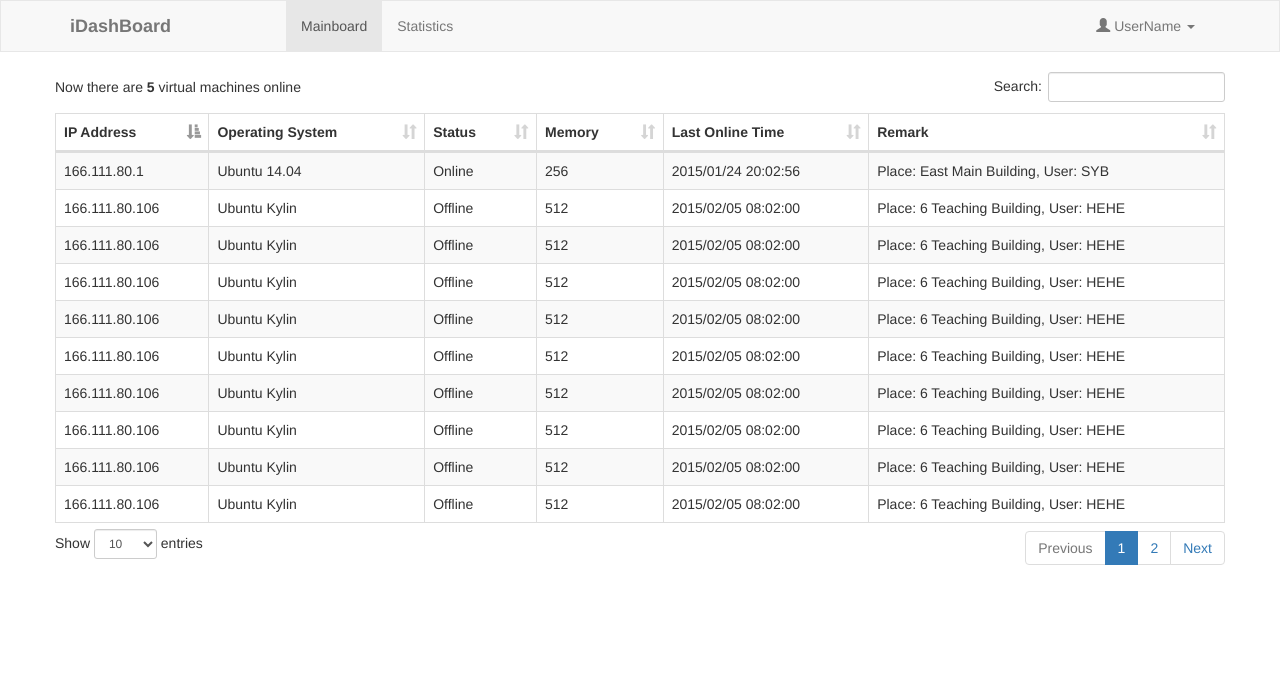
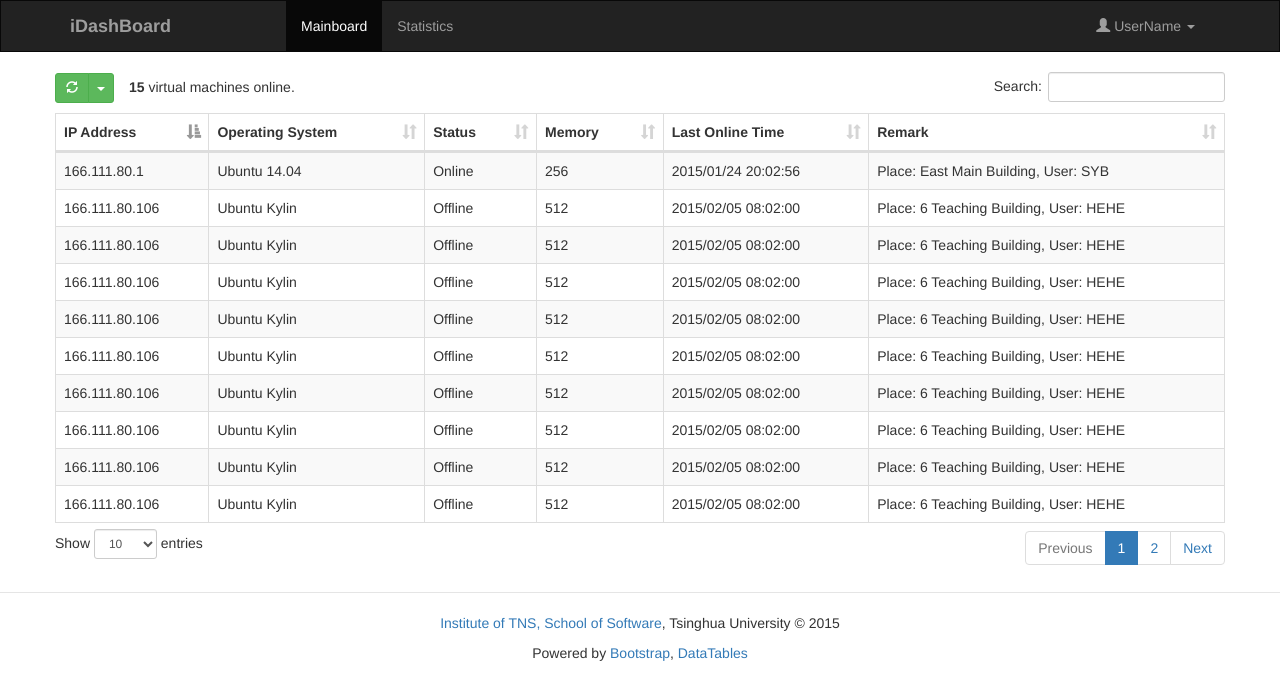
Before and after one commit to wcx11/IDashBoard, a Django app: page /home/ in a window 1280 px wide. Shown: the top 700 px of the page. Run offline with Django 3.2, Linux system fonts and the light colour scheme; some libraries are stand-ins or nearby versions.

Commit message:
增加数据刷新功能

```diff
--- /dev/null
+++ b/IDashBoardServer/templates/css/home.css
@@ -0,0 +1,24 @@
+.navbar {
+	border-radius: 0px;
+}
+
+#main-data-table tbody {
+	cursor: pointer;
+}
+
+#vm-count {
+	line-height: 30px;
+}
+
+#vm-count label {
+	font-weight: normal;
+	margin-left: 15px;
+}
+
+footer {
+	padding-top: 20px;
+	padding-bottom: 20px;
+	margin-top: 20px;
+	border-top: 1px solid #e5e5e5;
+	text-align: center;
+}
--- a/IDashBoardServer/templates/home.html
+++ b/IDashBoardServer/templates/home.html
@@ -38,12 +38,14 @@
 	<!-- datatable plugin extension fixedHeader -->
 	<!-- <script src="/lib/datatables-fixedheader-2.1.2/dataTables.fixedHeader.min.js"></script> -->
 
+	<!-- ========================= custom css ========================= -->
+	<link rel="stylesheet" href="/css/home.css">
 	<!-- ========================= custom javascript ========================= -->
-	<script src="/js/script.js"></script>
+	<script src="/js/home.js"></script>
 </head>
 <body>
 	<!-- 导航条 -->
-	<nav class="navbar navbar-default" style="border-radius: 0px;">
+	<nav class="navbar navbar-inverse">
 		<div class="container">
 			<!-- 导航条左侧的文字即移动设备展开按钮 -->
 			<div class="navbar-header">
@@ -53,29 +55,34 @@
 					<span class="icon-bar"></span>
 					<span class="icon-bar"></span>
 				</button>
-				<a class="navbar-brand" href="#"><strong>iDashBoard</strong></a>
+				<a class="navbar-brand" href="javascript:void(0);"><strong>iDashBoard</strong></a>
 			</div>
 			<!-- 导航条主体 -->
 			<!-- 响应式 -->
 			<div class="collapse navbar-collapse" id="navbar-collapse-body">
 				<!-- 左侧按钮 -->
 				<ui class="nav navbar-nav" style="margin-left: 100px;">
-					<li class="active"><a href="#">Mainboard<span class="sr-only">(current)</span></a></li>
-					<li><a href="#">Statistics</a></li>
+					<li class="active"><a href="javascript:void(0);">Mainboard<span class="sr-only">(current)</span></a></li>
+					<li><a href="javascript:void(0);">Statistics</a></li>
 				</ui>
 				<!-- 右侧按钮 -->
 				<ul class="nav navbar-nav navbar-right">
 					<li class="dropdown">
-						<a href="#" class="dropdown-toggle" data-toggle="dropdown" role="button" aria-expanded="false">
+						<a href="javascript:void(0);" class="dropdown-toggle" data-toggle="dropdown" role="button" aria-expanded="false">
 							<span class="glyphicon glyphicon-user" aria-hidden="true"></span>
 							UserName
 							<span class="caret"></span>
 						</a>
 						<ul class="dropdown-menu" role="menu">
-							<li><a href="#">Settings</a></li>
-							<li><a href="#">Settings</a></li>
+							<li><a href="javascript:void(0);">
+								<span class="glyphicon glyphicon-cog" aria-hidden="true"></span>
+								&nbsp;Settings
+							</a></li>
 							<li class="divider"></li>
-							<li><a href="#">Log out</a></li>
+							<li><a href="\logout\">
+								<span class="glyphicon glyphicon-log-out" aria-hidden="true"></span>
+								&nbsp;Log out
+							</a></li>
 						</ul>
 					</li>
 				</ul>
@@ -86,6 +93,50 @@
 	<!-- 文档容器 -->
 	<div class="container">
 		<div class="row">
+			<!-- 页面刷新按钮组 -->
+			<div id="refresh-button-group" class="btn-group btn-group-sm">
+				<!-- 刷新按钮 -->
+				<button id="refresh-button" type="button" class="btn btn-success">
+					<span class="glyphicon glyphicon-refresh" aria-hidden="true"></span>
+				</button>
+				<!-- 自动刷新选项按钮 -->
+				<button type="button" class="btn btn-success dropdown-toggle" data-toggle="dropdown" aria-expanded="false">
+					<span class="caret"></span>
+					<span class="sr-only">Toggle Dropdown</span>
+				</button>
+				<!-- 自动刷新选项菜单 -->
+				<ul id="refresh-option-menu" class="dropdown-menu" role="menu">
+					<li role="presentation" class="dropdown-header">Auto Refresh Option</li>
+					<!-- serRefreshOption(interval, index) -->
+					<!-- interval: seconds per refresh, index: dom index of menu item -->
+					<li><a href="javascript:setRefreshOption(0, 0);">
+						<span class="glyphicon glyphicon-check" aria-hidden="true"></span>
+						&nbsp;none
+					</a></li>
+					<li><a href="javascript:setRefreshOption(10, 1);">
+						<span class="glyphicon glyphicon-unchecked" aria-hidden="true"></span>
+						&nbsp;10 secs
+					</a></li>
+					<li><a href="javascript:setRefreshOption(30, 2);">
+						<span class="glyphicon glyphicon-unchecked" aria-hidden="true"></span>
+						&nbsp;30 secs
+					</a></li>
+					<li><a href="javascript:setRefreshOption(60, 3);">
+						<span class="glyphicon glyphicon-unchecked" aria-hidden="true"></span>
+						&nbsp;1 min
+					</a></li>
+					<li><a href="javascript:setRefreshOption(300, 4);">
+						<span class="glyphicon glyphicon-unchecked" aria-hidden="true"></span>
+						&nbsp;5 mins
+					</a></li>
+					<li><a href="javascript:setRefreshOption(600, 5);">
+						<span class="glyphicon glyphicon-unchecked" aria-hidden="true"></span>
+						&nbsp;10 mins
+					</a></li>
+				</ul>
+			</div>
+
+			<!-- Datatable元素 -->
 			<table id="main-data-table" class="display" cellspacing="0" width="100%">
 				<thead>
 					<tr>
@@ -100,5 +151,12 @@
 			</table>
 		</div>
 	</div>
+
+	<footer>
+		<div class="container">
+			<p><a href="http://tns.thss.tsinghua.edu.cn/">Institute of TNS, School of Software</a>, Tsinghua University &copy; 2015</p>
+			<p>Powered by <a href="http://v3.bootcss.com/">Bootstrap</a>, <a href="https://datatables.net/">DataTables</a></p>
+		</div>
+	</footer>
 </body>
 </html>
--- a/IDashBoardServer/templates/js/script.js
+++ /dev/null
@@ -1,24 +0,0 @@
-$(document).ready(function() {
-	var table = $('#main-data-table').DataTable({
-		ajax: '/js/data.json',
-			columns: [
-			{'data': 'ip'},
-			{'data': 'os'},
-			{'data': 'status'},
-			{'data': 'mem'},
-			{'data': 'time'},
-			{'data': 'remark'}
-		],
-		dom: 'R<"row"<"#vm-count.col-sm-6"><"col-sm-6"f>>rt<"row"<"col-sm-6"l><"col-sm-6"p>>',
-		responsive: true
-	});
-	$('#main-data-table').removeClass('display').addClass('table table-striped table-bordered table-hover');
-	// new $.fn.dataTable.FixedHeader(table); // DataTable插件的FixedHeader扩展，响应式表现较差
-
-	$('#main-data-table tbody').on('click', 'tr', function() {
-		console.log($('td', this).eq(0).text());
-	});
-
-	$('#vm-count').css('line-height', '30px').html('Now there are <strong>5</strong> virtual machines online');
-
-});
```
Also changed, not shown: IDashBoardServer/templates/js/home.js (added, +59 -0 lines).
